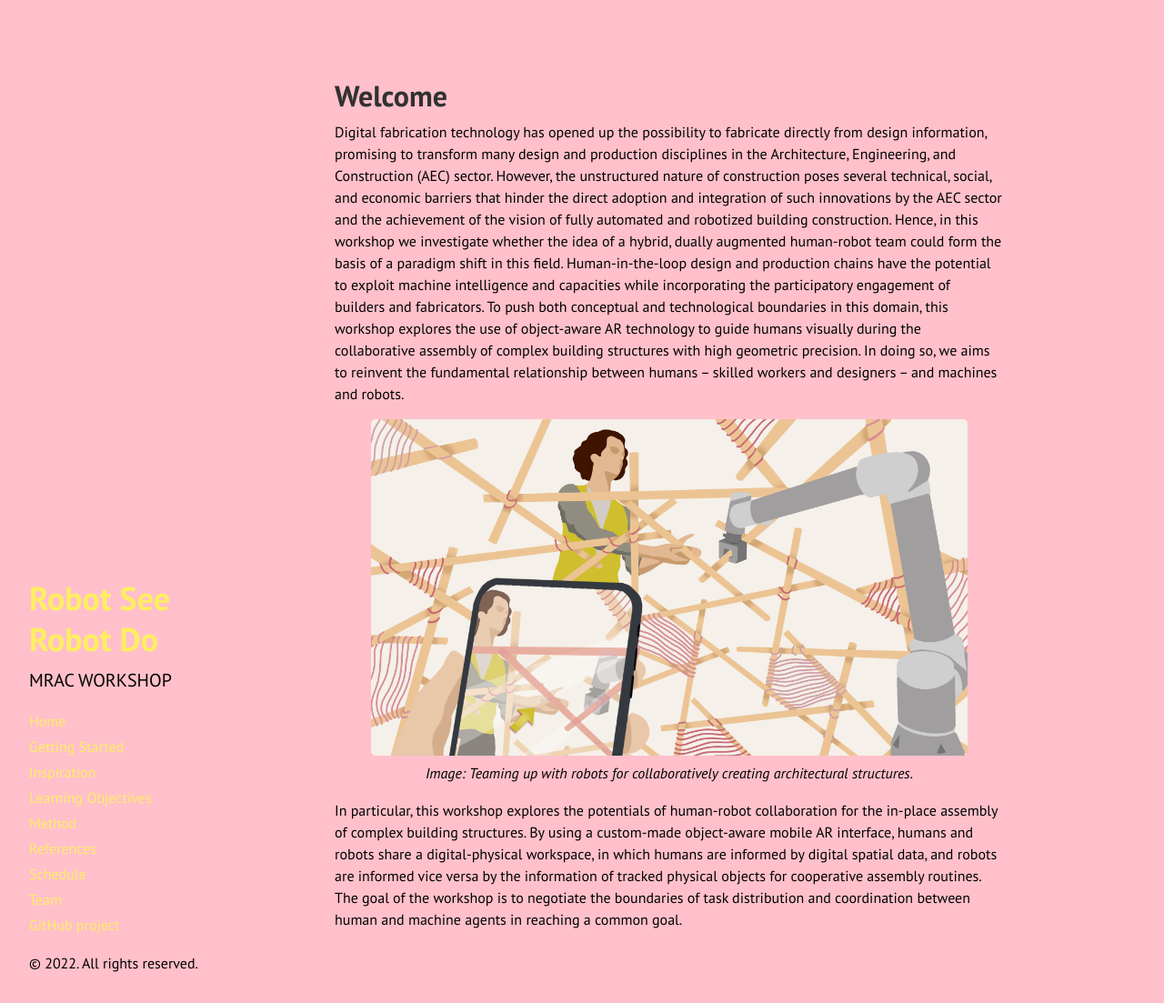
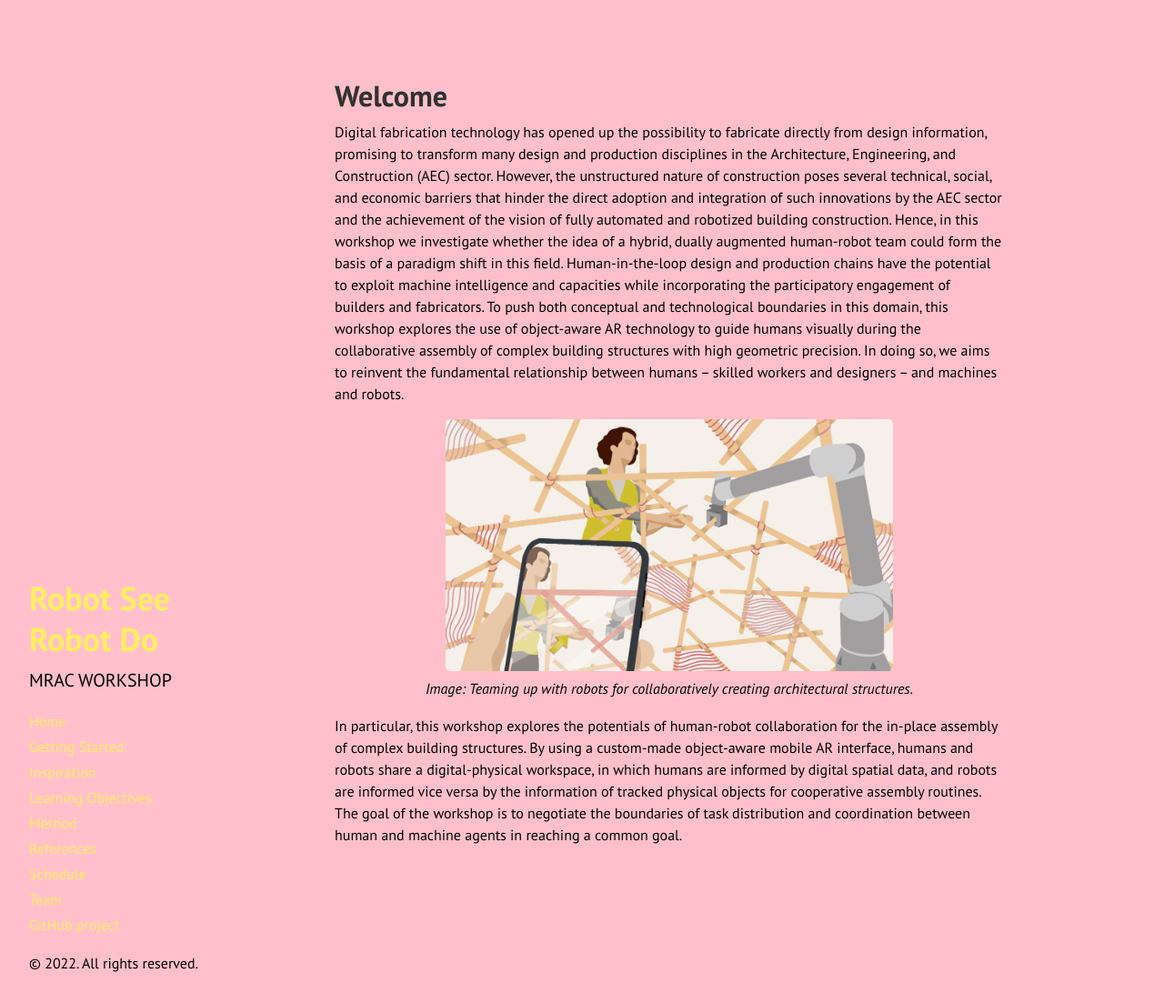
Before and after one commit to augmentedfabricationlab/robot_see_robot_do, a Jekyll site: the page built from docs/index.md, in a window 1280 px wide and 1103 px high. Shown: the whole window at 91% size. Built offline with Jekyll 4.4.1, drawn with Linux system fonts in a browser that asks for light colours; Markdown is read by kramdown in place of the engine named in the settings.

Commit message:
Update index.md

```diff
--- a/docs/index.md
+++ b/docs/index.md
@@ -7,7 +7,7 @@
 Digital fabrication technology has opened up the possibility to fabricate directly from design information, promising to transform many design and production disciplines in the Architecture, Engineering, and Construction (AEC) sector. However, the unstructured nature of construction poses several technical, social, and economic barriers that hinder the direct adoption and integration of such innovations by the AEC sector and the achievement of the vision of fully automated and robotized building construction. Hence, in this workshop we investigate whether the idea of a hybrid, dually augmented human-robot team could form the basis of a paradigm shift in this field. Human-in-the-loop design and production chains have the potential to exploit machine intelligence and capacities while incorporating the participatory engagement of builders and fabricators. To push both conceptual and technological boundaries in this domain, this workshop explores the use of object-aware AR technology to guide humans visually during the collaborative assembly of complex building structures with high geometric precision. In doing so, we aims to reinvent the fundamental relationship between humans -- skilled workers and designers -- and machines and robots.
 
 <figure>
-  <img src="{{site.baseurl}}images/title_img.png" alt="Teaming up with robots for collaboratively creating complex building structures." style="width:100%" class="center">
+  <img src="{{site.baseurl}}images/title_img.png" alt="Teaming up with robots for collaboratively creating complex building structures." style="width:75%" class="center">
   <figcaption>Image: Teaming up with robots for collaboratively creating architectural structures.</figcaption>
 </figure>
 
```
